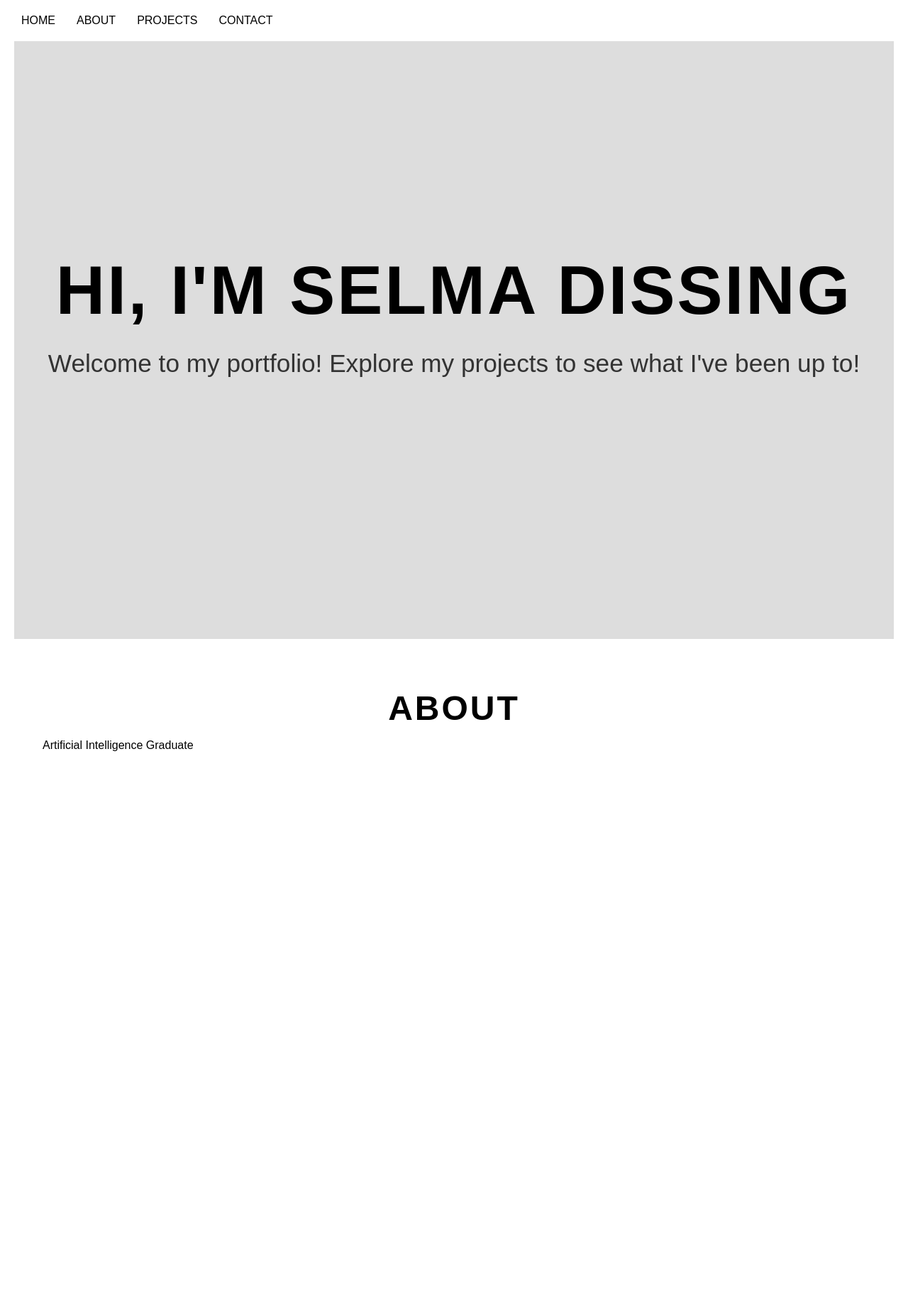
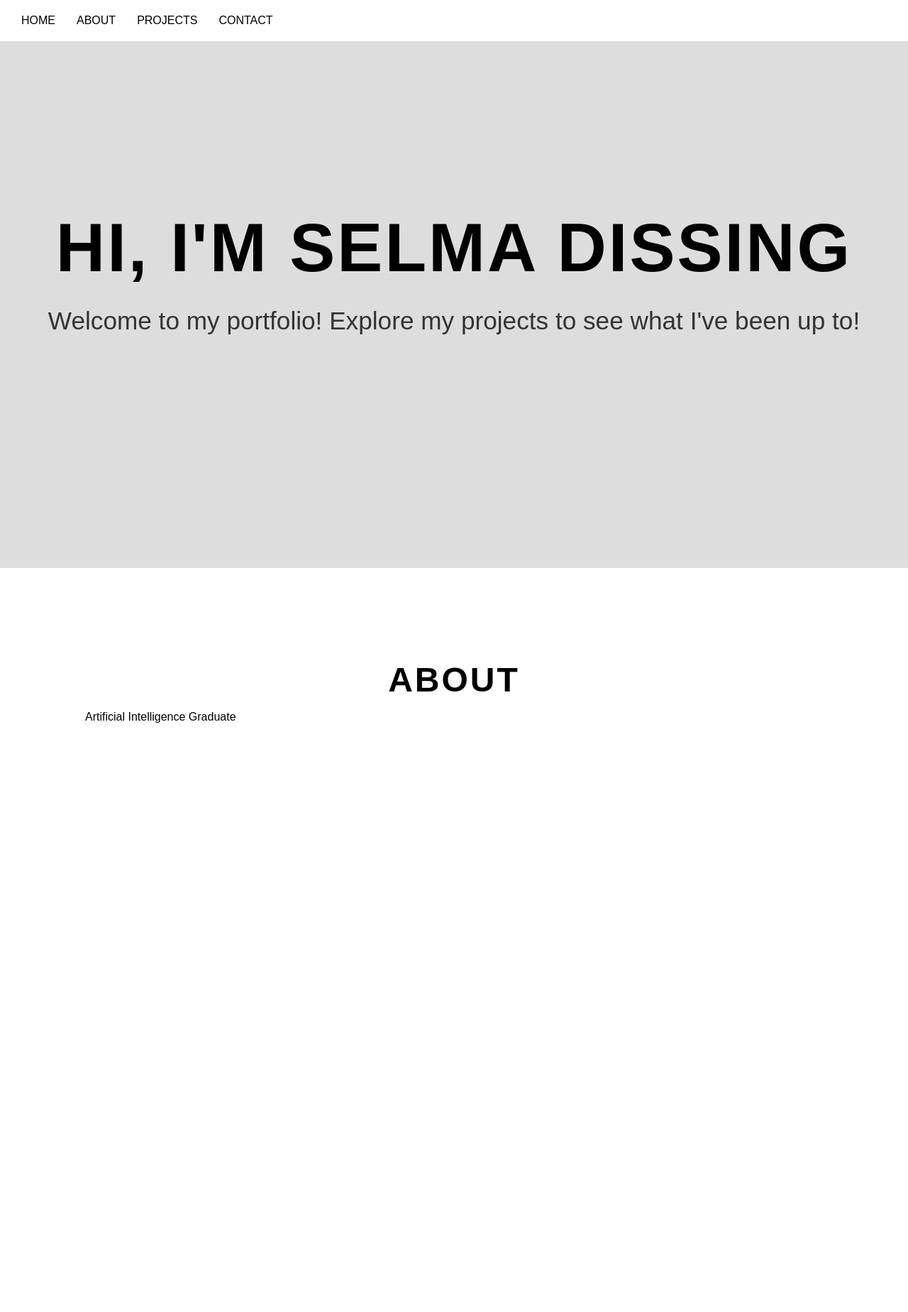
Before and after one commit to selmadissing/selmadissing.github.io, a plain HTML site: page index.html in a window 1280 px wide. Shown: the top 1848 px of the page at 71% size. Drawn offline with Linux system fonts and the light colour scheme.

Commit message:
new style

```diff
--- a/style.css
+++ b/style.css
@@ -37,8 +37,6 @@ body {
     background-color: #dddddd;
     color: #000000;
     text-align: center;
-    padding: 40px; /* Space inside each section */
-    margin: 20px; /* Space outside each section */
 }
 
 .intro-section h1 {
@@ -59,7 +57,7 @@ body {
 }
 
 .about-section{
-    padding: 40px; /* Space inside each section */
+    padding: 100px; /* Space inside each section */
     margin: 20px; /* Space outside each section */
     height: 100vh;
 }
```
